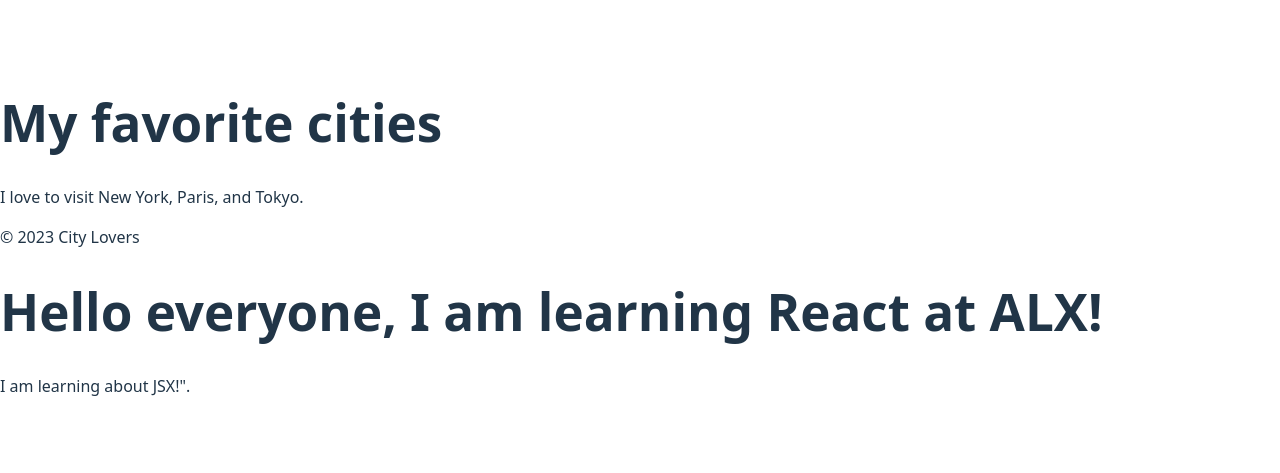
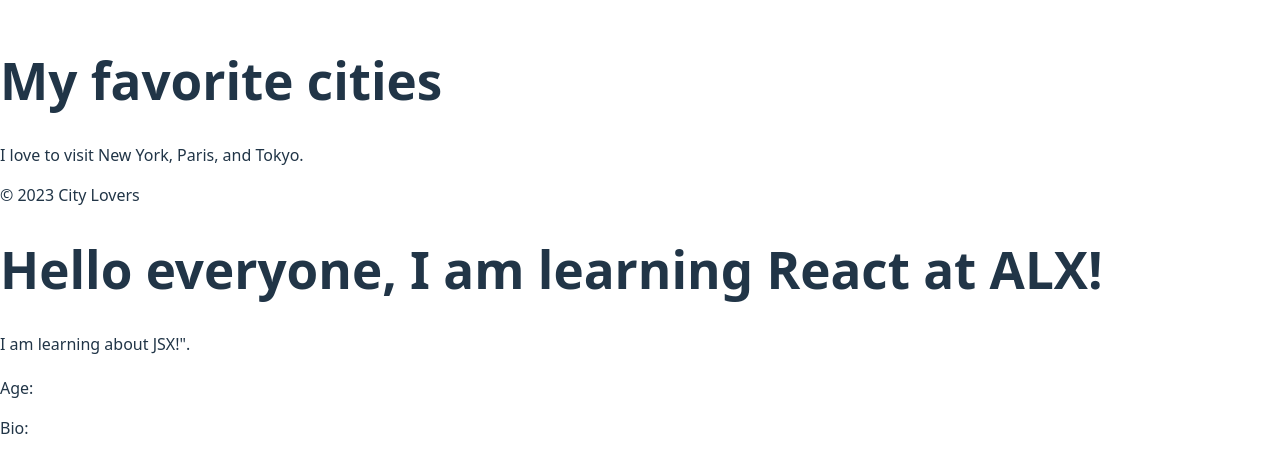
Before and after one commit to Felix-Tetteh-16/alx-fe-reactjs, a React (Vite) app in the folder alx-react-app/: page / in a window 1280 px wide. Shown: the part 163-636 px from the top of the page. Built offline with nearby package versions, Linux system fonts and the light colour scheme.

Commit message:
modify the component of the Header and the rest

```diff
--- a/alx-react-app/src/App.jsx
+++ b/alx-react-app/src/App.jsx
@@ -1,8 +1,8 @@
 import WelcomeMessage from "./components/WelcomeMessage";
 import UserProfile from "./UserProfile";
-import Header from "./Header Components/Header";
-import MainContent from "./Main Content Component/MainContent";
-import Footer from "./Footer Component/Footer";
+import Header from "./components/Header";
+import MainContent from "./components/MainContent";
+import Footer from "./components/Footer";
 // import { useState } from "react";
 // import "./App.css";
 
@@ -13,6 +13,7 @@ function App() {
       <MainContent />
       <Footer />
       <WelcomeMessage />
+      <UserProfile />
     </>
   );
 }
--- a/alx-react-app/src/UserProfile.jsx
+++ b/alx-react-app/src/UserProfile.jsx
@@ -1,4 +1,5 @@
 const UserProfile = (props) => {
+
   return (
     <div>
       <h2>{props.name}</h2>
```
Also changed, not shown: alx-react-app/src/components/Footer.jsx (renamed from alx-react-app/src/Footer Component/Footer.jsx), alx-react-app/src/components/Header.jsx (renamed from alx-react-app/src/Header Components/Header.jsx), alx-react-app/src/components/MainContent.jsx (renamed from alx-react-app/src/Main Content Component/MainContent.jsx).
